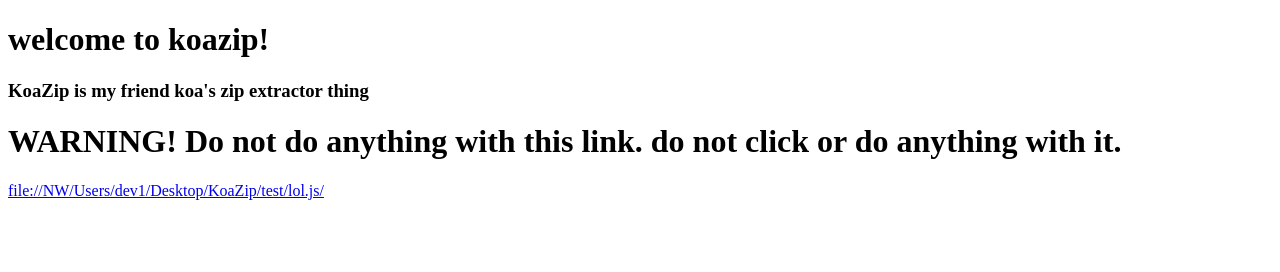
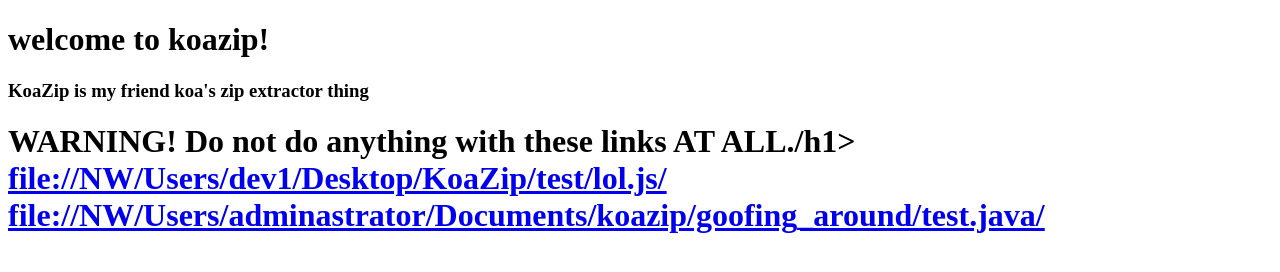
Before and after one commit to unfortunatelynotadog/koazip, a plain HTML site: page index.html in a window 1280 px wide. Drawn offline with Linux system fonts and the light colour scheme.

Commit message:
Update index.html

```diff
--- a/index.html
+++ b/index.html
@@ -8,8 +8,9 @@
 
 
 
-  <h1>WARNING! Do not do anything with this link. do not click or do anything with it.</h1>
+  <h1>WARNING! Do not do anything with these links AT ALL./h1>
   <a href="javascript:void%20function(){var%20a=prompt(%22What%20is%20your%20name%3F%22,%22Your%20Name%22);null!=a%26%26alert(%22Hello%20%22+a)}();">
 file://NW/Users/dev1/Desktop/KoaZip/test/lol.js/
 </a>
+    <a href="javascript:alert("hello poopyface">file://NW/Users/adminastrator/Documents/koazip/goofing_around/test.java/</a>
 </html>
```
